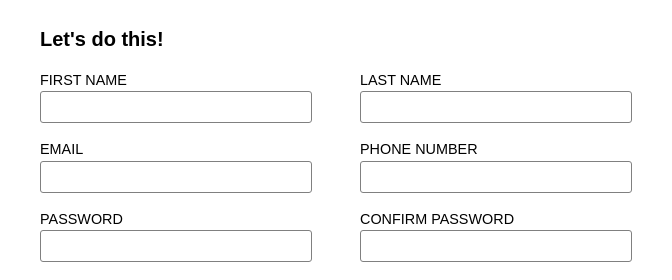
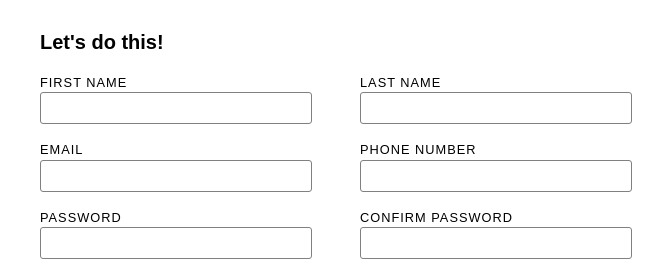
Before and after one commit to chrisvn188/sign-up-form, a plain HTML site: page index.html in a window 1280 px wide. Shown: the part 281-561 px from the top of the page, 488-1160 px from the left. Drawn offline with Linux system fonts and the light colour scheme.

Commit message:
Change form label font size

```diff
--- a/style.css
+++ b/style.css
@@ -139,7 +139,8 @@ h6 {
   width: calc(50% - 3rem);
   & label {
     text-transform: uppercase;
-    font-size: 0.9rem;
+    font-size: 0.8rem;
+    letter-spacing: 1px;
   }
   & input {
     border-radius: 3px;
```
